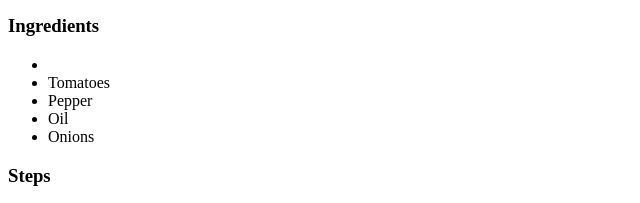
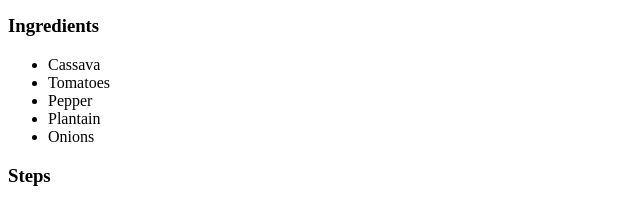
Before and after one commit to yungProg/odin_recipes, a plain HTML site: page recipes/fufu.html in a window 1280 px wide. Shown: the part 3126-3329 px from the top of the page, 0-640 px from the left. Drawn offline with Linux system fonts and the light colour scheme.

Commit message:
Update ingredients used
Forgot to update the ingredients used after copying boilerplate from
fried-rice.html

```diff
--- a/recipes/fufu.html
+++ b/recipes/fufu.html
@@ -13,10 +13,10 @@
     <p>It is the preferred food among Akans</p>
     <h3>Ingredients</h3>
     <ul>
-        <li></li>
+        <li>Cassava</li>
         <li>Tomatoes</li>
         <li>Pepper</li>
-        <li>Oil</li>
+        <li>Plantain</li>
         <li>Onions</li>
     </ul>
     <h3>Steps</h3>
```
